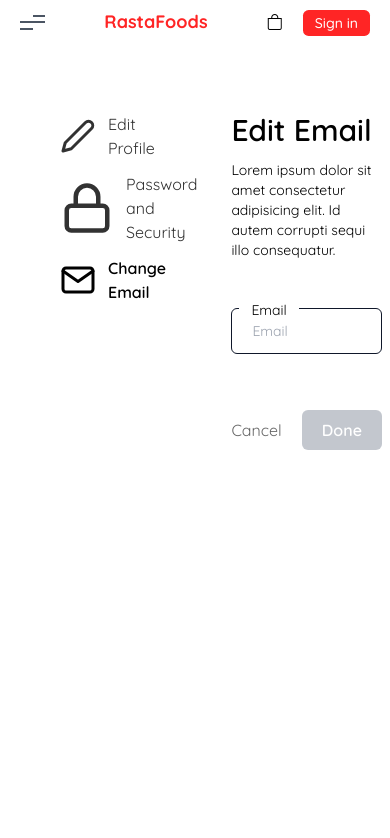
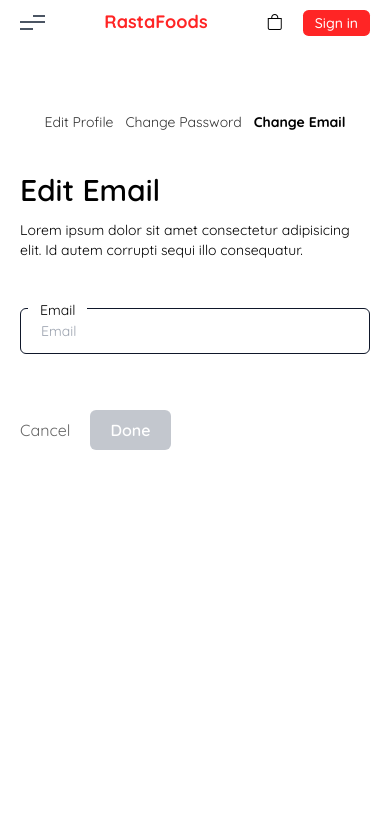
Before and after one commit to iAmWayneBenedict/rastafoods, a React (Create React App) app: page /my/1/edit-email in a window 390 px wide. Shown: the top 838 px of the page. Built offline with nearby package versions, Linux system fonts and the light colour scheme.

Commit message:
added responsiveness for edit profile

```diff
--- a/src/App.css
+++ b/src/App.css
@@ -136,7 +136,7 @@ label {
 	}
 
 	.aside-link-active {
-		@apply font-semibold;
+		@apply font-bold;
 	}
 
 	button,
@@ -159,37 +159,6 @@ input[type="number"] {
 .close-btn i {
 	-webkit-text-stroke: 1px;
 }
-.link-animator {
-	position: relative;
-	overflow-x: hidden !important;
-}
-.link-animator::after,
-.link-animator::before {
-	content: "";
-	position: absolute;
-	bottom: 0;
-	left: -100%;
-	height: 2px;
-	width: 100%;
-	background-color: red;
-	transition: all 0.3s ease;
-}
-
-.link-animator::before {
-	left: 0%;
-}
-
-.link-animator::after {
-	transition: all 0.3s ease 0.3s;
-}
-
-.link-animator:hover::before {
-	left: 100%;
-}
-
-.link-animator:hover::after {
-	left: 0%;
-}
 
 .closed {
 	opacity: 0.5;
@@ -202,3 +171,29 @@ input[type="number"] {
 .bi-suit-heart::before {
 	font-weight: bold !important;
 }
+
+@layer utilities {
+	.link-animator {
+		@apply relative overflow-x-hidden;
+	}
+	.link-animator::after,
+	.link-animator::before {
+		@apply absolute content-[''] bottom-0 left-[-100%] h-[2px] w-full bg-red-500 transition-all duration-300 ease-in-out;
+	}
+
+	.link-animator::before {
+		@apply left-0;
+	}
+
+	.link-animator::after {
+		@apply transition-all ease-in-out duration-300 delay-300;
+	}
+
+	.link-animator:hover::before {
+		@apply left-full;
+	}
+
+	.link-animator:hover::after {
+		@apply left-0;
+	}
+}
--- a/src/components/EditProfile.js
+++ b/src/components/EditProfile.js
@@ -11,6 +11,7 @@ const EditProfile = () => {
 	let preloaderValue = usePreloader();
 	const [currentParam, setCurrentParam] = useState();
 	const paramsArr = window.location.pathname.split("/");
+
 	useEffect(() => {
 		setCurrentParam(paramsArr[paramsArr.length - 1]);
 	}, [paramsArr]);
@@ -19,7 +20,7 @@ const EditProfile = () => {
 			<Preloader loaderValue={preloaderValue} />
 			{preloaderValue === 2 && (
 				<div>
-					<div className="md:mx-10 mt-28 flex xl:mx-40 mb-96">
+					<div className="md:mx-0 mt-28 flex 2xl:mx-40 mb-96 flex-col md:flex-row">
 						{currentParam === "edit-profile" && (
 							<>
 								<AsideNavProfile currentParam={currentParam} />
--- a/src/components/profile_components/AsideNavProfile.component.js
+++ b/src/components/profile_components/AsideNavProfile.component.js
@@ -1,5 +1,6 @@
 import { useRef, useEffect } from "react";
 import { Link } from "react-router-dom";
+// import useWindowWidthSize from "../../custom_hooks/useWindowWidthSize";
 
 const AsideNavProfile = ({ currentParam }) => {
 	const editProfile = useRef();
@@ -9,43 +10,58 @@ const AsideNavProfile = ({ currentParam }) => {
 		if (currentParam === "edit-profile" && editProfile !== undefined) {
 			editProfile.current.classList.remove("opacity-80");
 			editProfile.current.classList.add("aside-link-active");
+			editProfile.current.children[1].classList.remove("font-normal");
 		}
 		if (currentParam === "edit-password" && editPassword !== undefined) {
 			editPassword.current.classList.remove("opacity-80");
 			editPassword.current.classList.add("aside-link-active");
+			editPassword.current.children[1].classList.remove("font-normal");
 		}
 		if (currentParam === "edit-email" && editEmail !== undefined) {
 			editEmail.current.classList.remove("opacity-80");
 			editEmail.current.classList.add("aside-link-active");
+			editEmail.current.children[1].classList.remove("font-normal");
 		}
 	}, [currentParam]);
 
+	// const windowWidthSize = useWindowWidthSize();
+	// useEffect(() => {
+	// 	if (windowWidthSize < 768) {
+	// 		editProfile.current.children[1].classList.add("link-animator");
+	// 		editPassword.current.children[1].classList.add("link-animator");
+	// 		editEmail.current.children[1].classList.add("link-animator");
+	// 	} else {
+	// 		editProfile.current.children[1].classList.remove("link-animator");
+	// 		editPassword.current.children[1].classList.remove("link-animator");
+	// 		editEmail.current.children[1].classList.remove("link-animator");
+	// 	}
+	// }, [currentParam, windowWidthSize]);
 	return (
-		<aside className="w-[20rem] flex ">
-			<div className="flex flex-col gap-3 px-10">
+		<aside className="w-full md:w-[20rem] flex justify-center mb-10 md:mb-0">
+			<div className="flex flex-row md:flex-col gap-3 sm:gap-10 md:gap-3 lg:px-10">
 				<Link
 					to={"/my/store/edit-profile"}
 					className="flex opacity-80 gap-3 items-center"
 					ref={editProfile}
 				>
-					<img src="/img/edit-2.svg" className="h-3/4" alt="" />
-					<span>Edit Profile</span>
+					<img src="/img/edit-2.svg" className="h-[1.15rem] hidden md:flex" alt="" />
+					<span className="text-sm md:text-base font-normal">Edit Profile</span>
 				</Link>
 				<Link
 					to={"/my/store/edit-password"}
 					className="flex opacity-80 gap-3 items-center"
 					ref={editPassword}
 				>
-					<img src="/img/lock.svg" className="h-3/4" alt="" />
-					<span>Password and Security</span>
+					<img src="/img/lock.svg" className="h-[1.15rem] hidden md:flex" alt="" />
+					<span className="text-sm md:text-base font-normal">Change Password</span>
 				</Link>
 				<Link
 					to={"/my/store/edit-email"}
 					className="flex gap-3 opacity-80 items-center"
 					ref={editEmail}
 				>
-					<img src="/img/mail.svg" className="h-3/4" alt="" />
-					<span>Change Email</span>
+					<img src="/img/mail.svg" className="h-[1.15rem] hidden md:flex" alt="" />
+					<span className="text-sm md:text-base font-normal">Change Email</span>
 				</Link>
 			</div>
 		</aside>
--- a/src/components/profile_components/EditProfileEmail.component.js
+++ b/src/components/profile_components/EditProfileEmail.component.js
@@ -2,7 +2,7 @@ import InputField from "../form_components/InputField.component";
 
 const EditProfileEmail = () => {
 	return (
-		<div className="mx-12 max-w-[40rem] w-full">
+		<div className="md:mx-5 lg:mx-12 max-w-[40rem] w-full">
 			<div>
 				<h1 className="text-3xl font-semibold">Edit Email</h1>
 				<p className="text-sm max-w-[25rem] mt-3">
--- a/src/components/profile_components/EditProfilePassword.component.js
+++ b/src/components/profile_components/EditProfilePassword.component.js
@@ -2,7 +2,7 @@ import InputField from "../form_components/InputField.component";
 
 const EditProfilePassword = () => {
 	return (
-		<div className="mx-12 max-w-[40rem] w-full">
+		<div className="md:mx-5 lg:mx-12 max-w-[40rem] w-full">
 			<div>
 				<h1 className="text-3xl font-semibold">Edit Password</h1>
 				<p className="text-sm max-w-[25rem] mt-3">
--- a/src/components/profile_components/EditUserProfile.component.js
+++ b/src/components/profile_components/EditUserProfile.component.js
@@ -3,7 +3,7 @@ import SelectField from "../form_components/SelectField.component";
 
 const EditUserProfile = () => {
 	return (
-		<div className="mx-12 max-w-[40rem] w-full">
+		<div className="md:mx-5 lg:mx-12 max-w-[40rem] w-full">
 			<div>
 				<h1 className="text-3xl font-semibold">Edit Profile</h1>
 				<p className="text-sm max-w-[25rem] mt-3">
@@ -12,7 +12,7 @@ const EditUserProfile = () => {
 				</p>
 			</div>
 			<div className="mt-10 flex items-center gap-5">
-				<div className="w-20 h-20">
+				<div className="w-16 h-16 md:w-20 md:h-20">
 					<img
 						className="w-full h-full object-cover"
 						src="/img/sample-Profile.svg"
@@ -21,7 +21,7 @@ const EditUserProfile = () => {
 				</div>
 				<div>
 					<label htmlFor="change-profile" className="cursor-pointer">
-						<p className="link-animator">Change Profile</p>
+						<p className="link-animator text-sm">Change Profile</p>
 					</label>
 					<input type="file" id="change-profile" hidden />
 				</div>
--- a/src/index.css
+++ b/src/index.css
@@ -670,7 +670,7 @@ Ensure the default browser behavior of the `hidden` attribute.
   background-color: rgb(156 163 175 / var(--tw-bg-opacity));
 }
 .aside-link-active{
-  font-weight: 600;
+  font-weight: 700;
 }
 button:focus, input:focus{
   outline: 2px solid transparent;
@@ -704,6 +704,12 @@ button:focus, input:focus{
 .left-1\/2{
   left: 50%;
 }
+.bottom-0{
+  bottom: 0px;
+}
+.left-\[-100\%\]{
+  left: -100%;
+}
 .top-0{
   top: 0px;
 }
@@ -721,9 +727,6 @@ button:focus, input:focus{
 }
 .top-14{
   top: 3.5rem;
-}
-.bottom-0{
-  bottom: 0px;
 }
 .bottom-10{
   bottom: 2.5rem;
@@ -1235,8 +1238,8 @@ button:focus, input:focus{
 .h-\[3rem\]{
   height: 3rem;
 }
-.h-3\/4{
-  height: 75%;
+.h-\[1\.15rem\]{
+  height: 1.15rem;
 }
 .max-h-48{
   max-height: 12rem;
@@ -1721,6 +1724,10 @@ button:focus, input:focus{
   --tw-bg-opacity: 1;
   background-color: rgb(156 163 175 / var(--tw-bg-opacity));
 }
+.bg-red-500{
+  --tw-bg-opacity: 1;
+  background-color: rgb(239 68 68 / var(--tw-bg-opacity));
+}
 .bg-white{
   --tw-bg-opacity: 1;
   background-color: rgb(255 255 255 / var(--tw-bg-opacity));
@@ -1740,10 +1747,6 @@ button:focus, input:focus{
 .bg-slate-500{
   --tw-bg-opacity: 1;
   background-color: rgb(100 116 139 / var(--tw-bg-opacity));
-}
-.bg-red-500{
-  --tw-bg-opacity: 1;
-  background-color: rgb(239 68 68 / var(--tw-bg-opacity));
 }
 .bg-red-700{
   --tw-bg-opacity: 1;
@@ -2032,6 +2035,9 @@ button:focus, input:focus{
 }
 .font-medium{
   font-weight: 500;
+}
+.font-normal{
+  font-weight: 400;
 }
 .italic{
   font-style: italic;
@@ -2255,6 +2261,10 @@ button:focus, input:focus{
 .ease-in{
   transition-timing-function: cubic-bezier(0.4, 0, 1, 1);
 }
+.content-\[\'\'\]{
+  --tw-content: '';
+  content: var(--tw-content);
+}
 .scrollbar{
   --scrollbar-track: initial;
   --scrollbar-thumb: initial;
@@ -2305,6 +2315,45 @@ button:focus, input:focus{
   width: 8px;
   height: 8px;
 }
+.link-animator{
+  position: relative;
+  overflow-x: hidden;
+}
+.scrollbar.link-animator{
+  overflow-x: hidden;
+}
+.scrollbar-thin.link-animator{
+  overflow-x: hidden;
+}
+.link-animator::after, .link-animator::before{
+  position: absolute;
+  bottom: 0px;
+  left: -100%;
+  height: 2px;
+  width: 100%;
+  --tw-bg-opacity: 1;
+  background-color: rgb(239 68 68 / var(--tw-bg-opacity));
+  transition-property: all;
+  transition-duration: 300ms;
+  transition-timing-function: cubic-bezier(0.4, 0, 0.2, 1);
+  --tw-content: '';
+  content: var(--tw-content);
+}
+.link-animator::before{
+  left: 0px;
+}
+.link-animator::after{
+  transition-property: all;
+  transition-delay: 300ms;
+  transition-duration: 300ms;
+  transition-timing-function: cubic-bezier(0.4, 0, 0.2, 1);
+}
+.link-animator:hover::before{
+  left: 100%;
+}
+.link-animator:hover::after{
+  left: 0px;
+}
 
 html {
 	scroll-behavior: smooth;
@@ -2378,37 +2427,6 @@ input[type="number"] {
 .close-btn i {
 	-webkit-text-stroke: 1px;
 }
-.link-animator {
-	position: relative;
-	overflow-x: hidden !important;
-}
-.link-animator::after,
-.link-animator::before {
-	content: "";
-	position: absolute;
-	bottom: 0;
-	left: -100%;
-	height: 2px;
-	width: 100%;
-	background-color: red;
-	transition: all 0.3s ease;
-}
-
-.link-animator::before {
-	left: 0%;
-}
-
-.link-animator::after {
-	transition: all 0.3s ease 0.3s;
-}
-
-.link-animator:hover::before {
-	left: 100%;
-}
-
-.link-animator:hover::after {
-	left: 0%;
-}
 
 .closed {
 	opacity: 0.5;
@@ -2647,6 +2665,10 @@ input[type="number"] {
     gap: 0.75rem;
   }
 
+  .sm\:gap-10{
+    gap: 2.5rem;
+  }
+
   .sm\:rounded-xl{
     border-radius: 0.75rem;
   }
@@ -2774,6 +2796,10 @@ input[type="number"] {
     height: 10rem;
   }
 
+  .md\:h-20{
+    height: 5rem;
+  }
+
   .md\:max-h-\[90\%\]{
     max-height: 90%;
   }
@@ -2806,6 +2832,14 @@ input[type="number"] {
     width: 50%;
   }
 
+  .md\:w-\[20rem\]{
+    width: 20rem;
+  }
+
+  .md\:w-20{
+    width: 5rem;
+  }
+
   .md\:w-auto{
     width: auto;
   }
@@ -2834,6 +2868,10 @@ input[type="number"] {
     flex-direction: row;
   }
 
+  .md\:flex-col{
+    flex-direction: column;
+  }
+
   .md\:items-start{
     align-items: flex-start;
   }
@@ -2852,6 +2890,10 @@ input[type="number"] {
 
   .md\:gap-10{
     gap: 2.5rem;
+  }
+
+  .md\:gap-3{
+    gap: 0.75rem;
   }
 
   .md\:p-10{
@@ -2928,6 +2970,11 @@ input[type="number"] {
     margin-right: 2rem;
   }
 
+  .lg\:mx-12{
+    margin-left: 3rem;
+    margin-right: 3rem;
+  }
+
   .lg\:mt-40{
     margin-top: 10rem;
   }
@@ -2970,6 +3017,11 @@ input[type="number"] {
     padding-right: 1rem;
   }
 
+  .lg\:px-10{
+    padding-left: 2.5rem;
+    padding-right: 2.5rem;
+  }
+
   .lg\:text-lg{
     font-size: 1.125rem;
     line-height: 1.75rem;
@@ -2983,11 +3035,6 @@ input[type="number"] {
 
 @media (min-width: 1280px){
 
-  .xl\:mx-40{
-    margin-left: 10rem;
-    margin-right: 10rem;
-  }
-
   .xl\:mt-28{
     margin-top: 7rem;
   }
@@ -3046,6 +3093,11 @@ input[type="number"] {
     margin-right: 6rem;
   }
 
+  .\32xl\:mx-40{
+    margin-left: 10rem;
+    margin-right: 10rem;
+  }
+
   .\32xl\:mt-32{
     margin-top: 8rem;
   }
```
